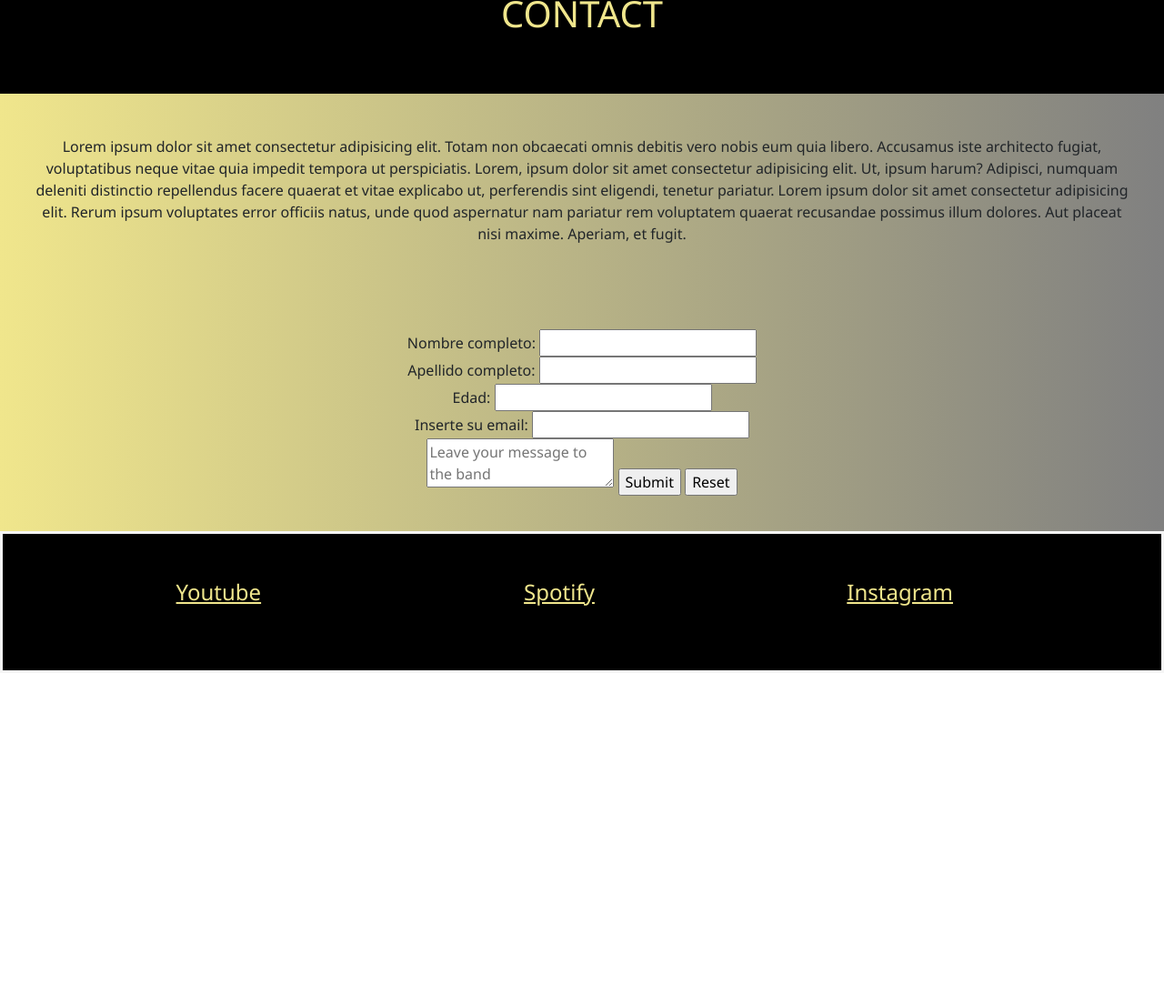
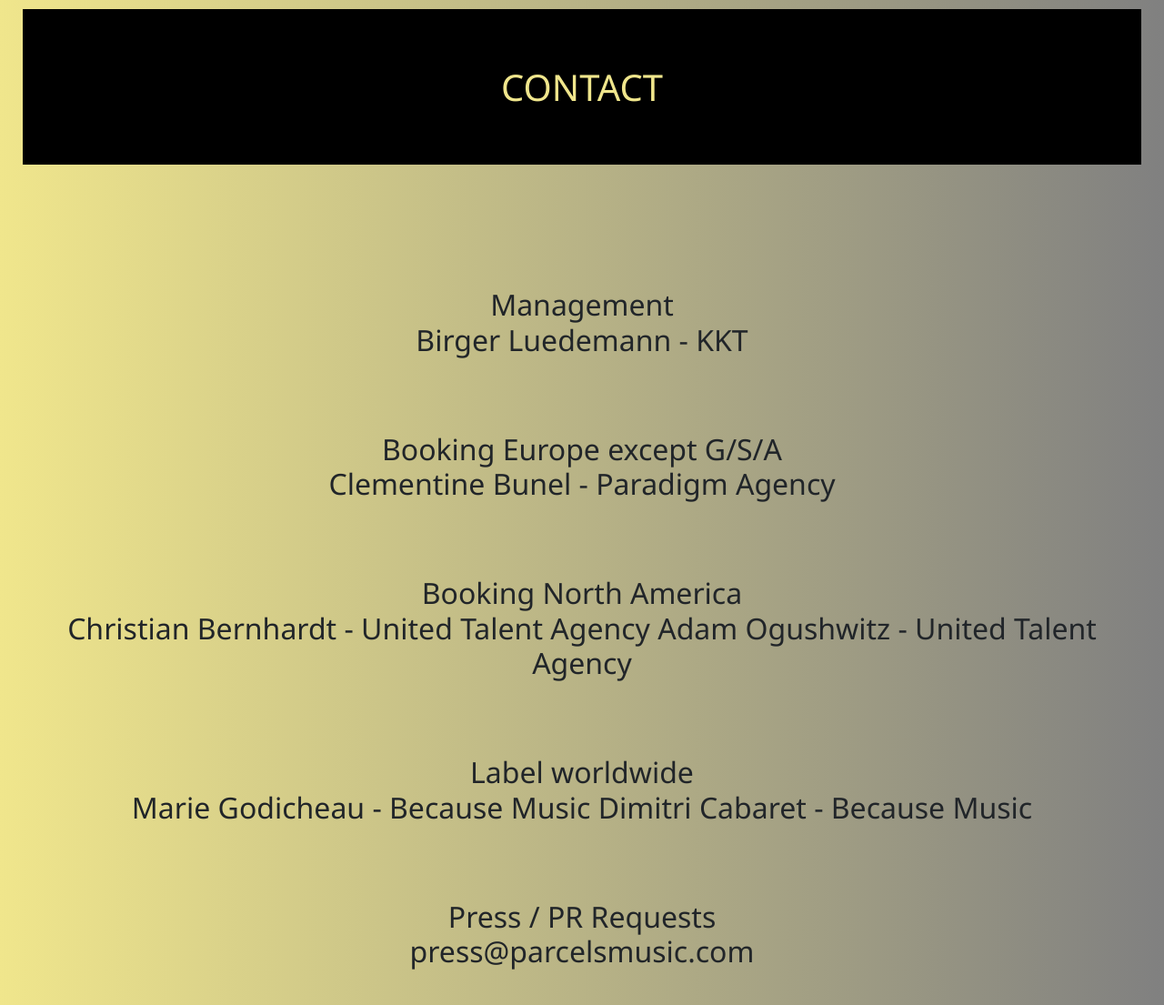
Before and after one commit to MarcosCuevass/proyecto-final-marcoscuevas, a website: page pages/contact.html in a window 1280 px wide. Shown: the part 281-1386 px from the top of the page at 91% size. Before the commit the page ends 1021 px from the top, so only its background shows below. Drawn offline with nearby package versions, Linux system fonts and the light colour scheme.

Commit message:
cambios esteticos

```diff
--- a/pages/contact.html
+++ b/pages/contact.html
@@ -52,28 +52,40 @@
     <div>
       <div class="col-12 col-lg-12 bgColor formu">
         <h1 class="ytlinkIndex">CONTACT</h1>
-        <p>Lorem ipsum dolor sit amet consectetur adipisicing elit. Totam non obcaecati omnis debitis vero nobis eum
-          quia libero. Accusamus iste architecto fugiat, voluptatibus neque vitae quia impedit tempora ut
-          perspiciatis. Lorem, ipsum dolor sit amet consectetur adipisicing elit. Ut, ipsum harum? Adipisci, numquam
-          deleniti distinctio repellendus facere quaerat et vitae explicabo ut, perferendis sint eligendi, tenetur
-          pariatur.
-          Lorem ipsum dolor sit amet consectetur adipisicing elit. Rerum ipsum voluptates error officiis natus, unde
-          quod
-          aspernatur nam pariatur rem voluptatem quaerat recusandae possimus illum dolores. Aut placeat nisi maxime.
-          Aperiam, et fugit.</p>
+        <p>
+          <h2>Management
+            <div>Birger Luedemann - KKT</div>
+          </h2>
+         <h2>Booking Europe except G/S/A
+            <div>Clementine Bunel - Paradigm Agency</div>
+          </h2>
+          <h2>Booking North America
+            <div>Christian Bernhardt - United Talent Agency
+              Adam Ogushwitz - United Talent Agency</div>
+          </h2>
+          <h2>Label worldwide
+            <div>Marie Godicheau - Because Music
+              Dimitri Cabaret - Because Music</div>
+          </h2>
+          <h2>Press / PR Requests
+            <div>‍press@parcelsmusic.com</div>
+          </h2>
+
+
+      </p>
 
 
         <form action="" id="formulario">
-          <label for="nombreCompleto">Nombre completo:</label>
+          <label for="nombreCompleto">Full Name:</label>
           <input id="nombreCompleto" type="text" name="nombreCompleto"><br>
 
-          <label for="apellidoCompleto">Apellido completo:</label>
+          <label for="apellidoCompleto">Full Surname:</label>
           <input id="apellidoCompleto" type="text" name="apellidoCompleto"><br>
 
-          <label for="edad">Edad:</label>
+          <label for="edad">Age:</label>
           <input id="edad" type="number" name="edad"><br>
 
-          <label for="email">Inserte su email:</label>
+          <label for="email">Mail:</label>
           <input id="email" type="text" name="email"><br>
 
           <textarea placeholder="Leave your message to the band"></textarea>
--- a/scss/footer.scss
+++ b/scss/footer.scss
@@ -16,5 +16,5 @@
     width: 100%;
     align-content: flex-start;
     padding: 50px 100px 100px 50px;
-    border: solid 3px whitesmoke;
+    border: solid 3px black;
 }
--- a/scss/header.scss
+++ b/scss/header.scss
@@ -1,7 +1,7 @@
 .bgColor {
 
     background: linear-gradient(to right, khaki, grey);
-
+    padding: 25px;
 }
 
 .row {
--- a/scss/main.scss
+++ b/scss/main.scss
@@ -1,6 +1,8 @@
 a {
     color: khaki;
     margin: 0;
+    line-height: 50px;
+    flex-direction:column;
 }
 
 .texto {
```
Also changed, not shown: css/estilo.css.
